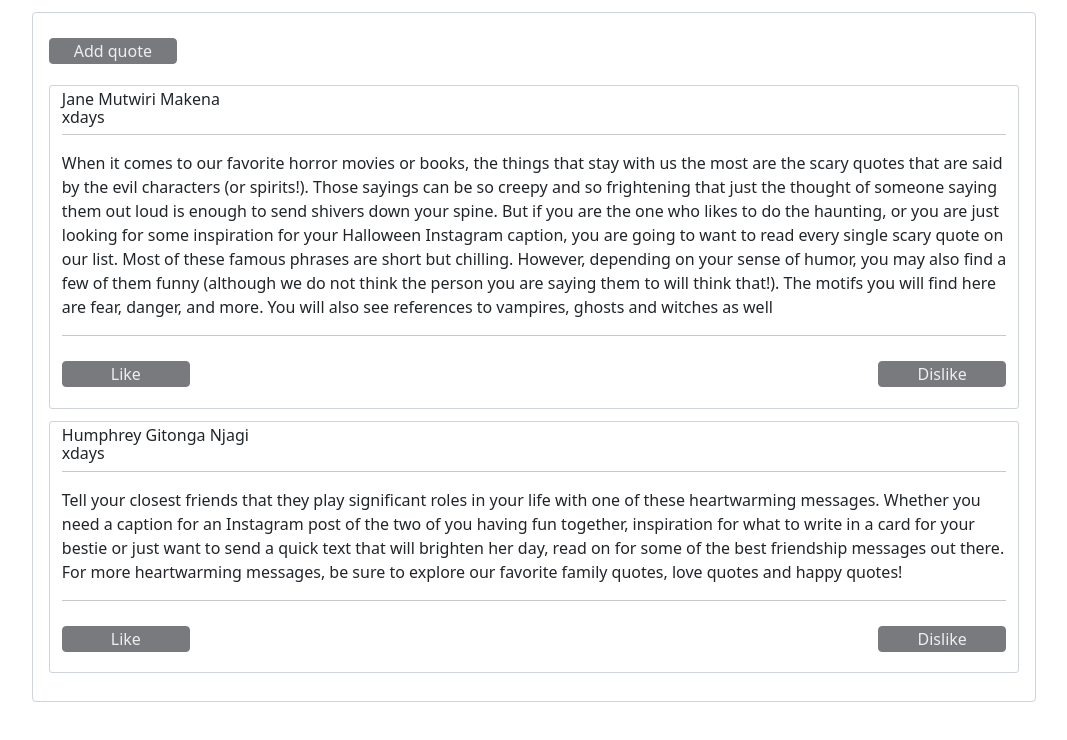
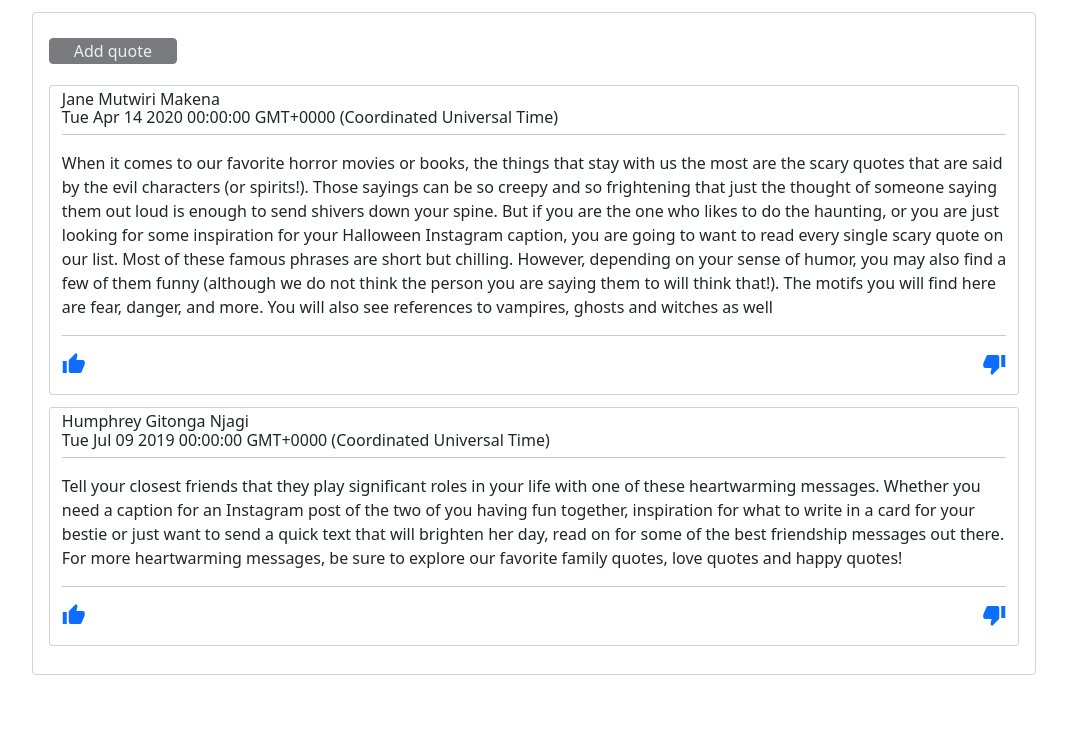
Before and after one commit to kiman121/quotes, an Angular app: page / in a window 1280 px wide. Shown: the top 740 px of the page, without its empty margins (106-1173 px from the left). Built offline with nearby package versions, Linux system fonts and the light colour scheme.

Commit message:
add time-ago pipe

```diff
--- a/src/app/app.module.ts
+++ b/src/app/app.module.ts
@@ -6,12 +6,14 @@ import { AppRoutingModule } from './app-routing.module';
 import { AppComponent } from './app.component';
 import { QuoteComponent } from './quote/quote.component';
 import { QuoteFormComponent } from './quote-form/quote-form.component';
+import { TimeAgoPipe } from './time-ago.pipe';
 
 @NgModule({
   declarations: [
     AppComponent,
     QuoteComponent,
-    QuoteFormComponent
+    QuoteFormComponent,
+    TimeAgoPipe
   ],
   imports: [
     BrowserModule,
--- a/src/app/quote/quote.component.html
+++ b/src/app/quote/quote.component.html
@@ -1,25 +1,37 @@
 <div class="container">
   <div class="main-wrapper">
     <div class="form-group">
-      <button (click)="toggleDisplayQuoteForm()" type="button" class="btn-submit btn-info">Add quote</button>
+      <button
+        (click)="toggleDisplayQuoteForm()"
+        type="button"
+        class="btn-submit btn-info"
+      >
+        Add quote
+      </button>
     </div>
     <div *ngIf="hideAddQuoteForm" class="add-quote-section">
-      <app-quote-form (addQuote) = "addNewQuote($event)"></app-quote-form>
+      <app-quote-form (addQuote)="addNewQuote($event)"></app-quote-form>
     </div>
-    <div class="quote-detail-section" *ngFor="let quote of quotes; let i = index">
+    <div
+      class="quote-detail-section"
+      *ngFor="let quote of quotes; let i = index"
+    >
       <div class="header">
         <p>{{ quote.authorName }}</p>
-        <p><span>xdays</span></p>
+        <p><span>{{quote.createdOn}}</span></p>
       </div>
       <hr />
       <div class="detail">
-        <p>{{ quote.quote }}
-        </p>
+        <p>{{ quote.quote }}</p>
       </div>
       <hr />
       <div class="btn-group">
-        <button type="submit" class="btn-submit btn-info">Like</button>
-        <button type="submit" class="btn-submit btn-danger">Dislike</button>
+        <a class="btn-vote up-vote"
+          ><i class="material-icons">thumb_up</i></a
+        >
+        <a class="btn-vote down-vote"
+          ><i class="material-icons">thumb_down</i></a
+        >
       </div>
     </div>
   </div>
--- /dev/null
+++ b/src/app/time-ago.pipe.ts
@@ -0,0 +1,12 @@
+import { Pipe, PipeTransform } from '@angular/core';
+
+@Pipe({
+  name: 'timeAgo'
+})
+export class TimeAgoPipe implements PipeTransform {
+
+  transform(value: unknown, ...args: unknown[]): unknown {
+    return null;
+  }
+
+}
--- a/src/index.html
+++ b/src/index.html
@@ -1,11 +1,15 @@
-<!doctype html>
+<!DOCTYPE html>
 <html lang="en">
   <head>
-  <meta charset="utf-8">
+    <meta charset="utf-8" />
     <title>Quotes</title>
-  <base href="/">
-  <meta name="viewport" content="width=device-width, initial-scale=1">
-  <link rel="icon" type="image/x-icon" href="favicon.ico">
+    <base href="/" />
+    <meta name="viewport" content="width=device-width, initial-scale=1" />
+    <link rel="icon" type="image/x-icon" href="favicon.ico" />
+    <link
+      href="https://fonts.googleapis.com/icon?family=Material+Icons"
+      rel="stylesheet"
+    />
   </head>
   <body>
     <app-root></app-root>
```
Also changed, not shown: 1 other file (tests, documents, lock files or other folders). Lines whose indentation alone changed are shown as unchanged.
